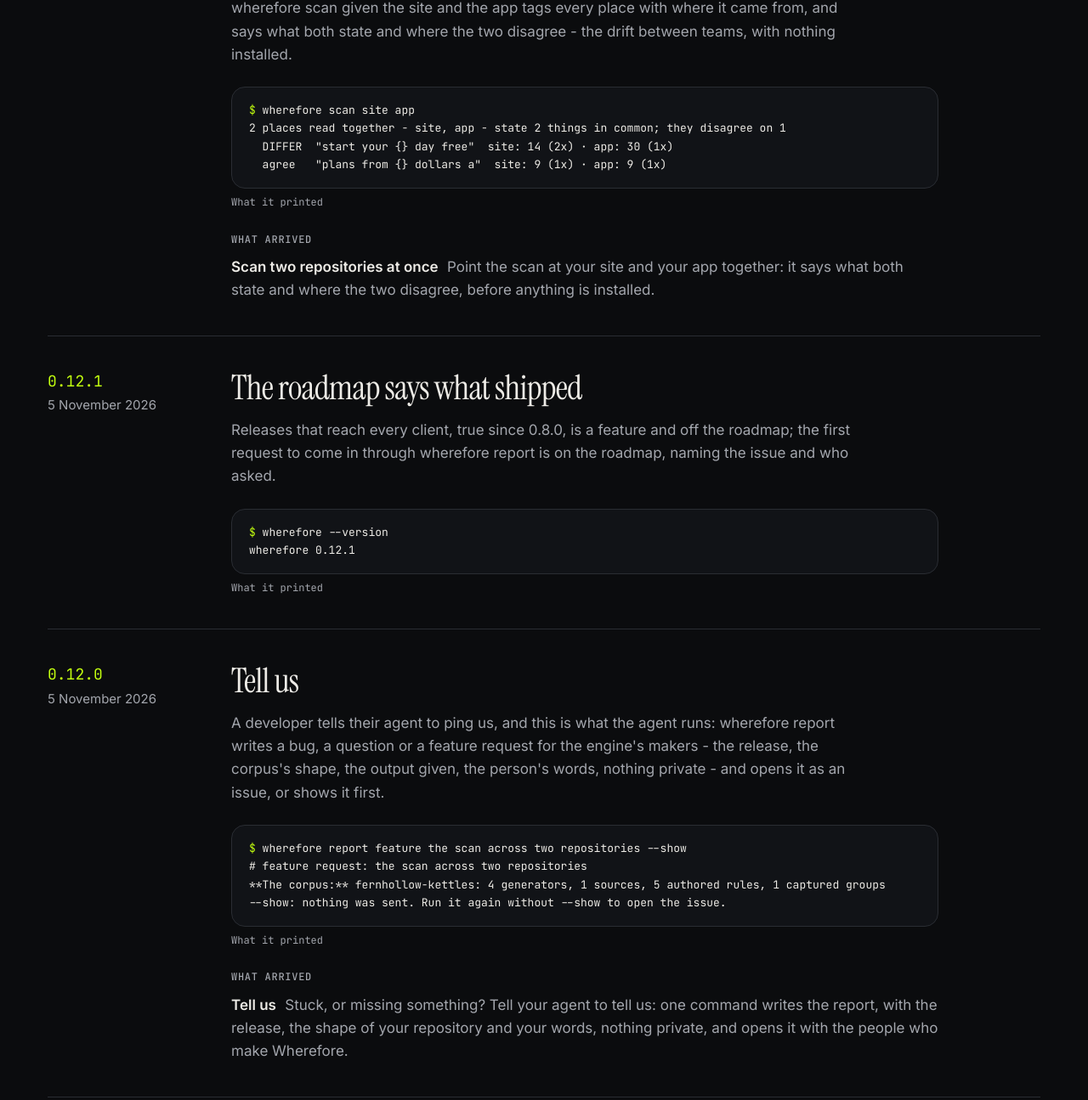
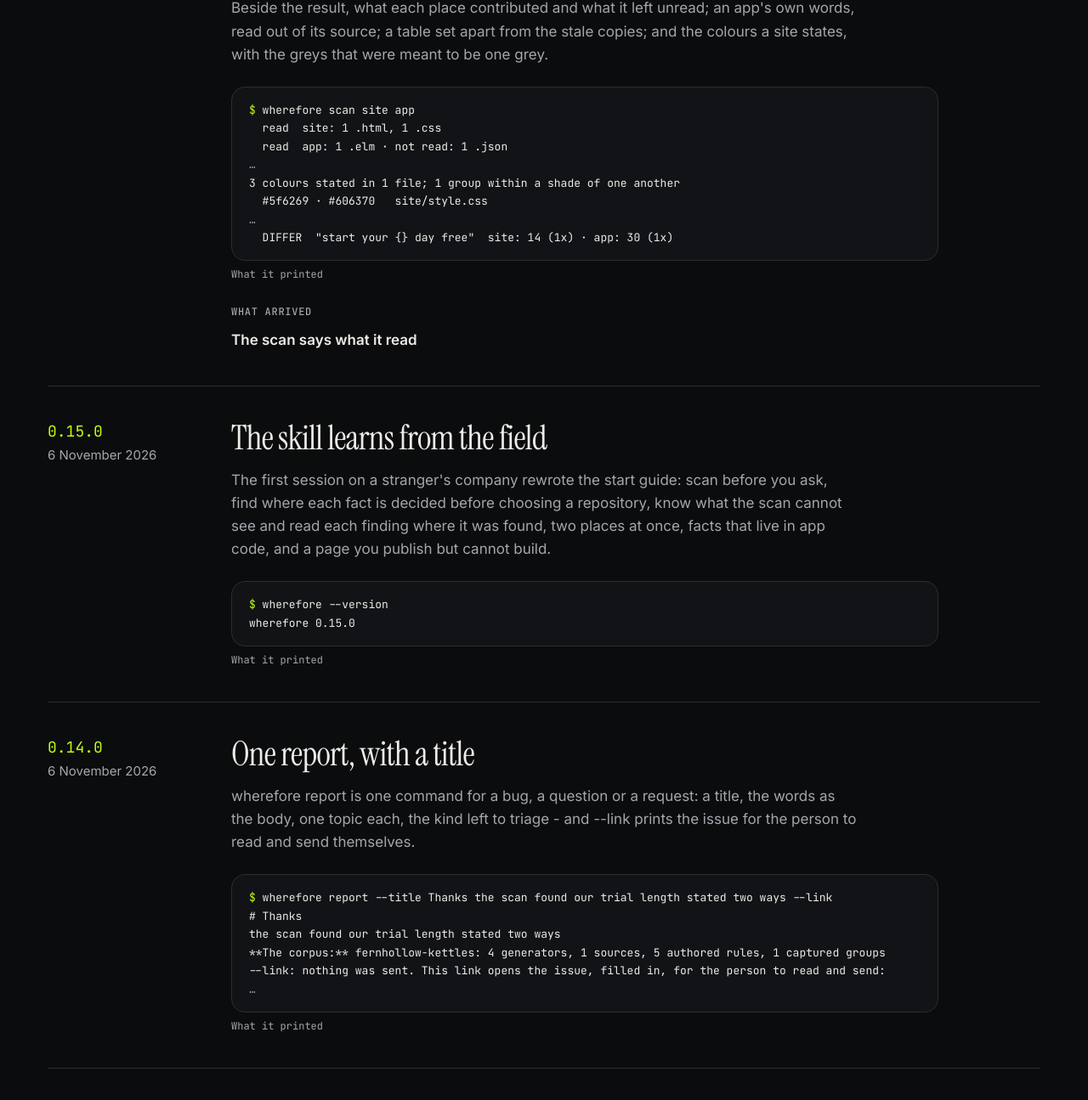
Before and after one commit to wherefore-build/web, a plain HTML site: page site/changelog/index.html in a window 1280 px wide. Shown: the part 588-1883 px from the top of the page at 85% size. Drawn offline with Linux system fonts and the light colour scheme.

Commit message:
Wherefore 0.16.0: the pin moves, and the site has words to add
The engine pin moves to 0.16.0, on PyPI. The build stopped, so the pages are not yet rebuilt; the pull request says what the site has to describe first. Opened by the release itself (.github/workflows/pin.yml).

```diff
--- a/site/changelog/index.html
+++ b/site/changelog/index.html
@@ -17,12 +17,58 @@
 <label class="menu-switch" for="menu">Menu</label><nav aria-label="The site"><a href="../#how">How it works</a><a href="../features/">Features</a><a href="../#case">Case study</a><a href="../#why">Why Wherefore</a><a href="../changelog/">Changelog</a><a href="../map/">Map</a></nav><a class="pill" href="../#start">Get started</a></div></header>
 <main id="top">
 <section class="log-head"><div class="wrap">
-<p class="eyebrow">Changelog · Wherefore 0.13.0</p>
+<p class="eyebrow">Changelog · Wherefore 0.16.0</p>
 <h1>Every release, newest first.</h1>
 <p class="lede">Built from the release this site pins, so a release is here the moment the site moves to it - and the build stops if a feature it ships has no words on this site.</p>
 </div></section>
 <section class="log"><div class="wrap">
 <ol class="releases">
+<li class="release" id="v0.16.0">
+<div class="release-meta"><p class="release-v"><a href="#v0.16.0">0.16.0</a></p>
+<p class="release-date"><time datetime="2026-11-06">6 November 2026</time></p></div>
+<div class="release-body">
+<h2>The scan says what it read</h2>
+<p class="release-says">Beside the result, what each place contributed and what it left unread; an app&#x27;s own words, read out of its source; a table set apart from the stale copies; and the colours a site states, with the greys that were meant to be one grey.</p>
+<figure class="term"><pre><code><span class="term-prompt">$</span> wherefore scan site app
+  read  site: 1 .html, 1 .css
+  read  app: 1 .elm · not read: 1 .json
+<span class="term-cut" title="lines left out">…</span>
+3 colours stated in 1 file; 1 group within a shade of one another
+  #5f6269 · #606370   site/style.css
+<span class="term-cut" title="lines left out">…</span>
+  DIFFER  &quot;start your {} day free&quot;  site: 14 (1x) · app: 30 (1x)</code></pre>
+<figcaption>What it printed</figcaption></figure>
+<h3>What arrived</h3><ul class="arrived"><li><span class="arrived-name">The scan says what it read</span> </li></ul>
+</div>
+</li>
+<li class="release" id="v0.15.0">
+<div class="release-meta"><p class="release-v"><a href="#v0.15.0">0.15.0</a></p>
+<p class="release-date"><time datetime="2026-11-06">6 November 2026</time></p></div>
+<div class="release-body">
+<h2>The skill learns from the field</h2>
+<p class="release-says">The first session on a stranger&#x27;s company rewrote the start guide: scan before you ask, find where each fact is decided before choosing a repository, know what the scan cannot see and read each finding where it was found, two places at once, facts that live in app code, and a page you publish but cannot build.</p>
+<figure class="term"><pre><code><span class="term-prompt">$</span> wherefore --version
+wherefore 0.15.0</code></pre>
+<figcaption>What it printed</figcaption></figure>
+
+</div>
+</li>
+<li class="release" id="v0.14.0">
+<div class="release-meta"><p class="release-v"><a href="#v0.14.0">0.14.0</a></p>
+<p class="release-date"><time datetime="2026-11-06">6 November 2026</time></p></div>
+<div class="release-body">
+<h2>One report, with a title</h2>
+<p class="release-says">wherefore report is one command for a bug, a question or a request: a title, the words as the body, one topic each, the kind left to triage - and --link prints the issue for the person to read and send themselves.</p>
+<figure class="term"><pre><code><span class="term-prompt">$</span> wherefore report --title Thanks the scan found our trial length stated two ways --link
+# Thanks
+the scan found our trial length stated two ways
+**The corpus:** fernhollow-kettles: 4 generators, 1 sources, 5 authored rules, 1 captured groups
+--link: nothing was sent. This link opens the issue, filled in, for the person to read and send:
+<span class="term-cut" title="lines left out">…</span></code></pre>
+<figcaption>What it printed</figcaption></figure>
+
+</div>
+</li>
 <li class="release" id="v0.13.0">
 <div class="release-meta"><p class="release-v"><a href="#v0.13.0">0.13.0</a></p>
 <p class="release-date"><time datetime="2026-11-05">5 November 2026</time></p></div>
```
Also changed, not shown: site/index.html (+15 -11 lines), site/map/index.html (+3 -3 lines), requirements-engine.txt, 4 other files.
